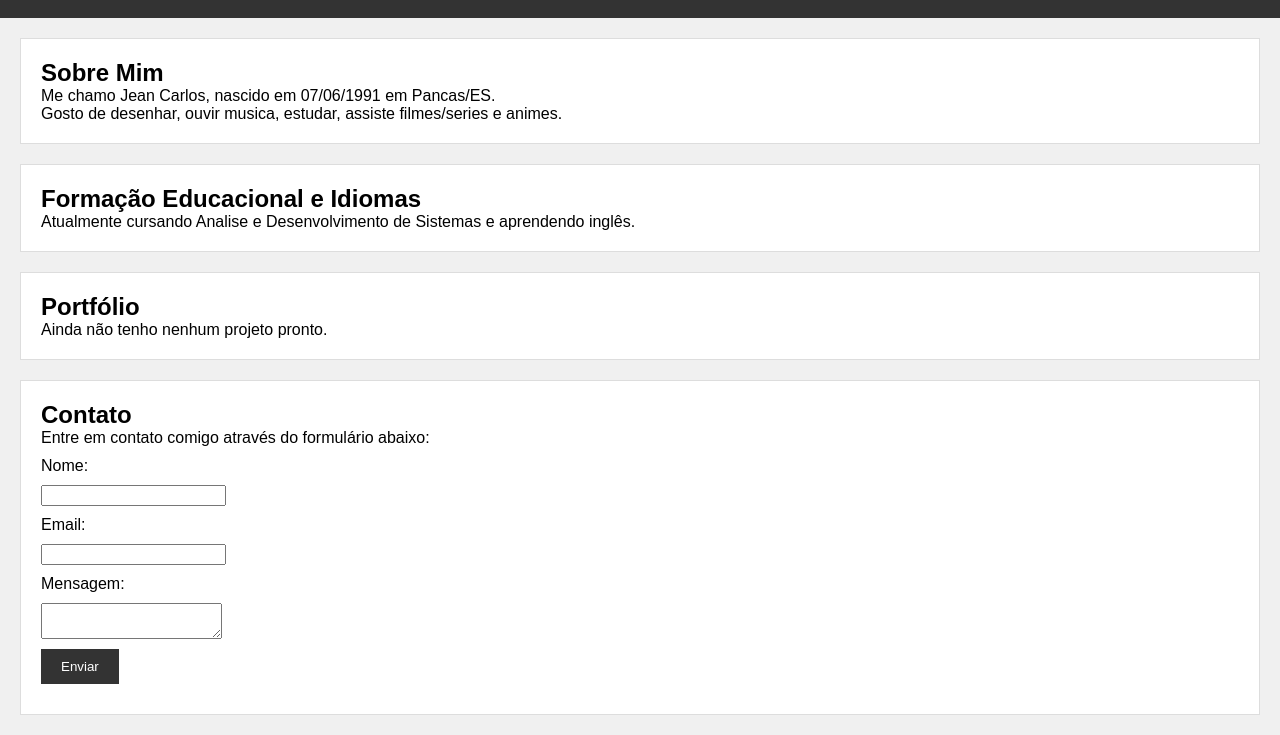
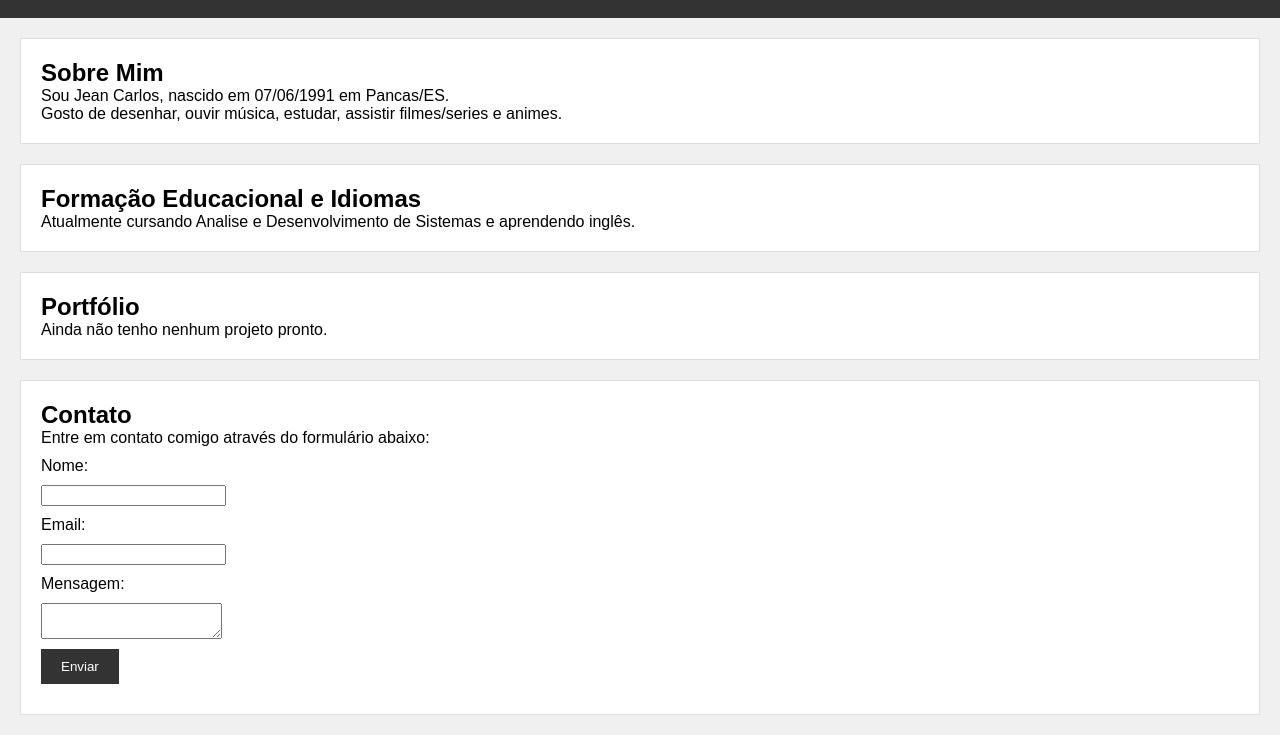
Before and after one commit to jeancarlos0791/Atividadepratica2023, a plain HTML site: page index.html in a window 1280 px wide. Shown: the part 77-812 px from the top of the page. Drawn offline with Linux system fonts and the light colour scheme.

Commit message:
Add files via upload

```diff
--- a/index.html
+++ b/index.html
@@ -22,8 +22,8 @@
         <!--Fale sobre você-->
     <section id="sobre">
         <h2>Sobre Mim</h2>
-        <p>Me chamo Jean Carlos, nascido em 07/06/1991 em Pancas/ES.</p>
-        Gosto de desenhar, ouvir musica, estudar, assiste filmes/series e animes.<br>
+        <p>Sou Jean Carlos, nascido em 07/06/1991 em Pancas/ES.</p>
+        Gosto de desenhar, ouvir música, estudar, assistir filmes/series e animes.<br>
     </section>
         <!--Falando sobre a formaçao-->
     <section id="formacao">
```
